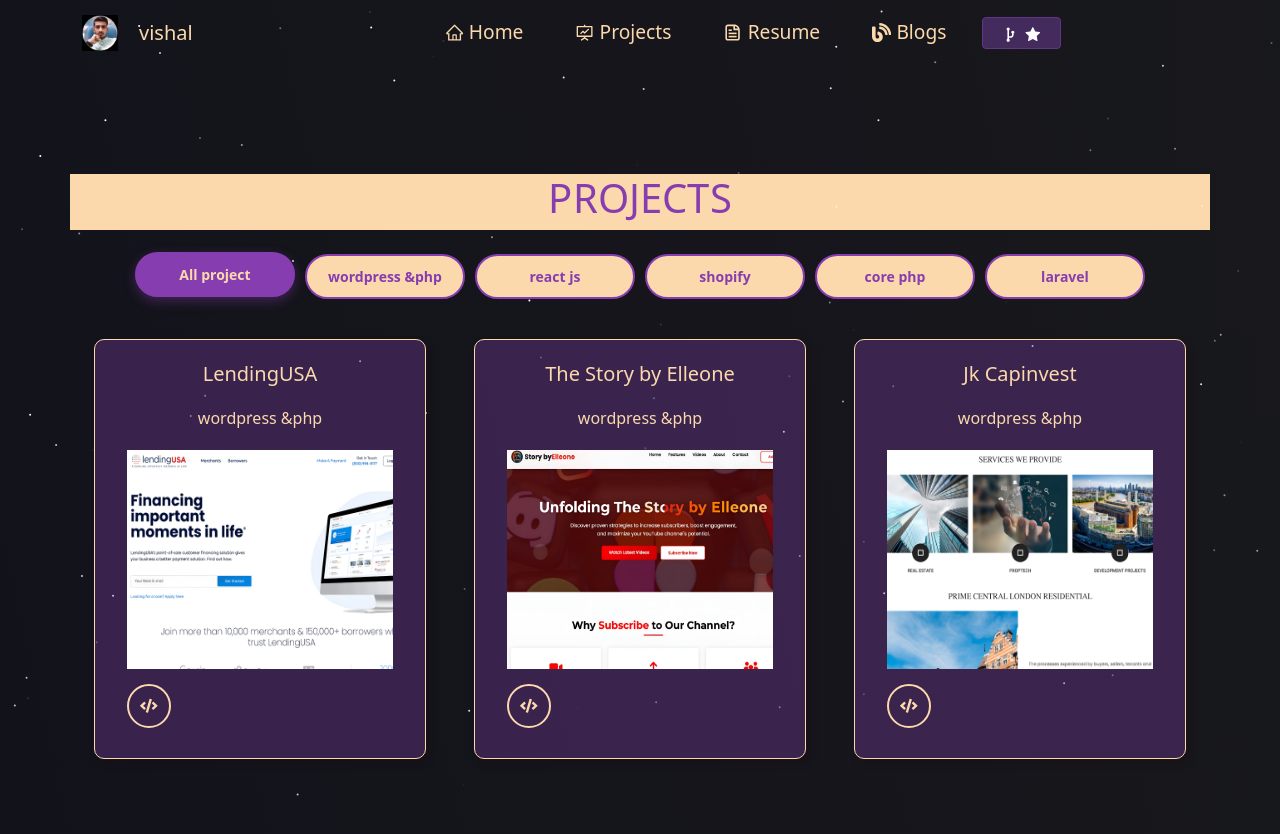
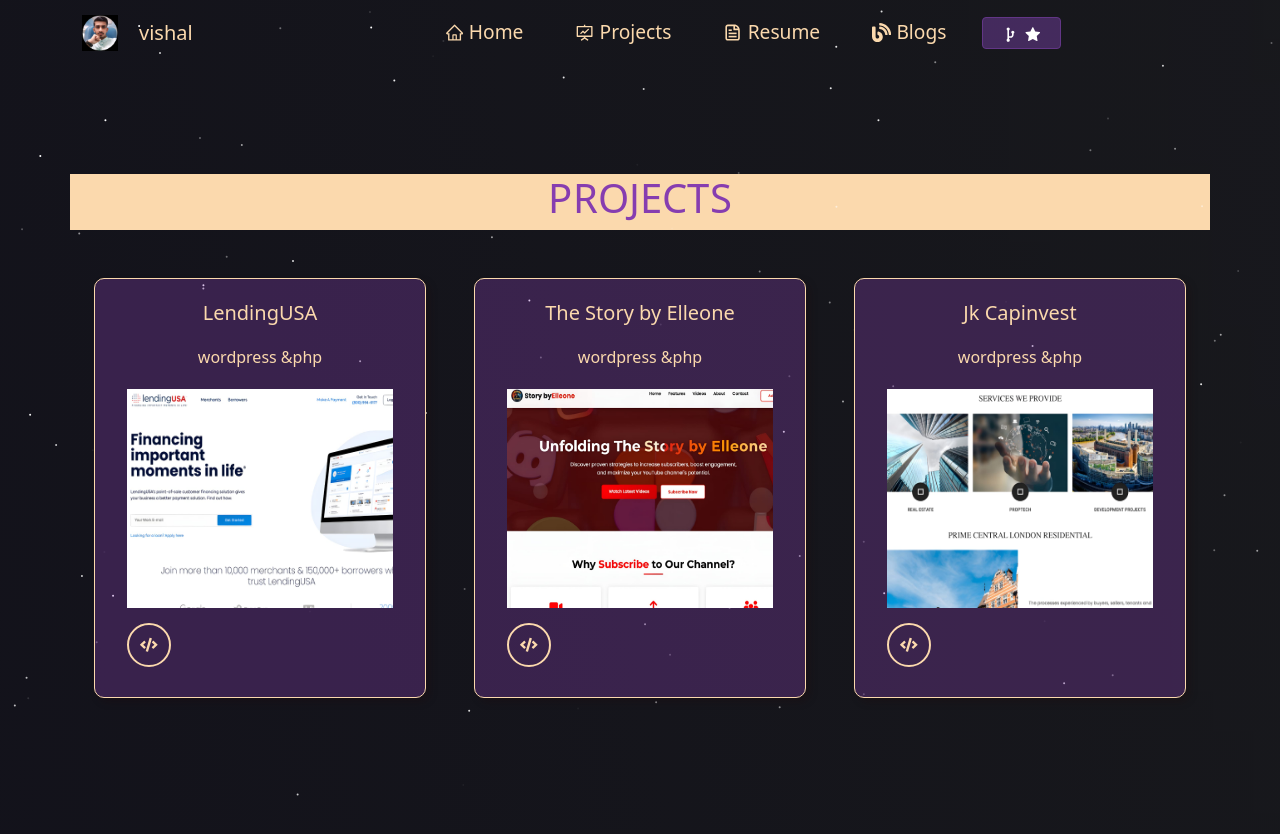
Before and after one commit to apit04726/Personal-Portfolio-main, a React (Create React App) app: page /projectspage in a window 1280 px wide. Shown: the top 834 px of the page. Built offline with nearby package versions, Linux system fonts and the light colour scheme.

Commit message:
feat: update project categories for consistency and improve pagination styling

```diff
--- a/src/pages/project_page/ProjectPage.js
+++ b/src/pages/project_page/ProjectPage.js
@@ -1,9 +1,10 @@
-import React, { useState, useEffect } from "react";
+import React from "react";
 import Particle from "../../Particle";
 import { Container, Row, Col } from "react-bootstrap";
 import Zoom from "react-reveal/Zoom";
 import { Fade } from "react-reveal";
 import { FaCode } from "react-icons/fa";
+import "./ProjectPage.css"; // Import a CSS file for pagination styling
 
 // Import all your project images
 import kasturi from "../../images/kasturi_jpg.jpeg";
@@ -102,7 +103,7 @@ const portfolioProjects = [
   },
   {
     image: nikko,
-    title: 'Bhartiya City Nikoo Garden Estate Sadahalli Bangalore',
+    title: 'Bhartiya City Nikoo Garden Sadahalli Bangalore',
     description: 'Advanced WordPress plugin for SEO and Php',
     category: 'wordpress &php',
     client: 'Real Estate and Woocommerce Client',
@@ -164,7 +165,7 @@ const portfolioProjects = [
     image: airbnb,
     title: 'Air Bnb',
     description: 'Application for e-commerce Payment Gateway',
-    category: 'react js',
+    category: 'React.js ',
     client: 'E-Shop',
     date: '10 June, 2024',
     url: 'https://www.airbnb.co.in/',
@@ -174,7 +175,7 @@ const portfolioProjects = [
     image: propty,
     title: 'Propty Co',
     description: 'Application for e-commerce Payment Gateway',
-    category: 'react js',
+    category: 'React.js ',
     client: 'E-Shop Propty Hunters',
     date: '10 Marce, 2025',
     url: 'https://www.propty.co/',
@@ -184,7 +185,7 @@ const portfolioProjects = [
     image: rvEstore,
     title: 'VShopEase',
     description: 'Application for e-commerce Payment Gateway',
-    category: 'react js',
+    category: 'React.js ',
     client: 'E-Shop Propty Hunters',
     date: '28 Marce, 2025',
     url: 'https://vshopease.vercel.app/',
@@ -194,7 +195,7 @@ const portfolioProjects = [
     image: goodee,
     title: 'Goodee World',
     description: 'Application for e-commerce Payment Gateway',
-    category: 'react js',
+    category: 'React.js ',
     client: 'E-Shop Woocommerce',
     date: '28 April, 2025',
     url: 'https://www.goodeeworld.com/',
@@ -204,7 +205,7 @@ const portfolioProjects = [
     image: kith,
     title: 'Kith',
     description: 'Custom Shopify theme for online store',
-    category: 'shopify',
+    category: 'Shopify',
     client: 'Online Retailer',
     date: '05 August, 2024',
     url: 'https://kith.com/',
@@ -214,7 +215,7 @@ const portfolioProjects = [
     image: allbirds,
     title: 'All Birds',
     description: 'Custom Shopify theme for online store',
-    category: 'shopify',
+    category: 'Shopify',
     client: 'Online Retailer',
     date: '05 Marce, 2025',
     url: 'https://www.allbirds.com/',
@@ -224,7 +225,7 @@ const portfolioProjects = [
     image: cowboy,
     title: 'Cowboy',
     description: 'Custom Shopify theme for online store',
-    category: 'shopify',
+    category: 'Shopify',
     client: 'Online Retailer',
     date: '14 Marce, 2025',
     url: 'https://cowboy.com/',
@@ -234,7 +235,7 @@ const portfolioProjects = [
     image: loveHealthy,
     title: 'Love Healthy',
     description: 'Branding website with custom CMS',
-    category: 'core php',
+    category: 'Core PHP',
     client: 'Brand Studio',
     date: '20 September, 2024',
     url: 'https://dev.digitize-info.com/php_projects/love-healthy/',
@@ -244,7 +245,7 @@ const portfolioProjects = [
     image: nikooPhase5,
     title: 'Nikoo Homes 5 Phase II',
     description: 'Branding website with custom CMS',
-    category: 'core php',
+    category: 'Core PHP',
     client: 'Real Estate - Bangalore',
     date: '20 Marce, 2025',
     url: 'https://nikoohome5.in/',
@@ -254,7 +255,7 @@ const portfolioProjects = [
     image: perfectHomz,
     title: 'Perfect Homz',
     description: 'Branding website with custom CMS',
-    category: 'core php',
+    category: 'Core PHP, Wordpress',
     client: 'Real Estate - Bangalore',
     date: '10 Marce, 2025',
     url: 'https://perfecthomz.com/',
@@ -264,7 +265,7 @@ const portfolioProjects = [
     image: miraLotha,
     title: 'Lodha Mirabelle Phase - IV',
     description: 'Branding website with custom CMS Html5',
-    category: 'core php',
+    category: 'Core PHP',
     client: 'Real Estate - Bangalore',
     date: '10 Marce, 2025',
     url: 'https://www.mirabelleproject.com/lodha-group/lodha-mirabelle-bangalore/',
@@ -274,7 +275,7 @@ const portfolioProjects = [
     image: mirebal,
     title: 'Lodha Mirabelle Phase - I',
     description: 'Branding website with custom CMS Html5',
-    category: 'core php',
+    category: 'Core PHP',
     client: 'Real Estate - Bangalore',
     date: '05 Marce, 2025',
     url: 'https://mirabelle-manyata-bangalore.com/',
@@ -284,7 +285,7 @@ const portfolioProjects = [
     image: tata1,
     title: 'TATA Carnatica Phase - I',
     description: 'Branding website with custom CMS Html5',
-    category: 'core php',
+    category: 'Core PHP',
     client: 'Real Estate - Bangalore',
     date: '05 Marce, 2025',
     url: 'https://tatacarnaticabangalore.in/',
@@ -294,7 +295,7 @@ const portfolioProjects = [
     image: tata3,
     title: 'TATA Carnatica Phase - III',
     description: 'Branding website with custom CMS Html5',
-    category: 'core php',
+    category: 'Core PHP',
     client: 'Real Estate - Bangalore',
     date: '05 Marce, 2025',
     url: 'https://www.thecarnatica.net.in/',
@@ -304,7 +305,7 @@ const portfolioProjects = [
     image: birla3,
     title: 'Birla Estates Trimaya Phase 3',
     description: 'Branding website with custom CMS Html5',
-    category: 'core php',
+    category: 'Core PHP',
     client: 'Real Estate - Bangalore',
     date: '28 Marce, 2025',
     url: 'https://birlahomes.in/trimaya/',
@@ -314,7 +315,7 @@ const portfolioProjects = [
     image: birla1,
     title: 'Birla Estates Trimaya Phase 1',
     description: 'Branding website with custom CMS Html5',
-    category: 'core php',
+    category: 'Core PHP',
     client: 'Real Estate - Bangalore',
     date: '29 Marce, 2025',
     url: 'https://birlatrimaya-devanahalli.com/',
@@ -324,7 +325,7 @@ const portfolioProjects = [
     image: dwarkesh,
     title: 'Shree Dwarkesh Enterprise',
     description: 'Book management system and Expanse Management with Laravel',
-    category: 'laravel',
+    category: 'Laravel',
     client: 'Finance Management',
     date: '12 December, 2024',
     url: 'https://dwarkeshenterprise.com/sde-admin/dashboard',
@@ -334,7 +335,7 @@ const portfolioProjects = [
     image: shivPetroleum,
     title: 'Shiv Petroleum ',
     description: 'Book management system and Expanse Management with Laravel',
-    category: 'laravel',
+    category: 'Laravel',
     client: 'Finance Management and Petrol Pump',
     date: '12 December, 2024',
     url: 'https://',
@@ -344,75 +345,14 @@ const portfolioProjects = [
     image: eventHub,
     title: ' EventHub',
     description: 'Book management system and Expanse Management with Laravel',
-    category: 'laravel',
+    category: 'Laravel Payment Gateway',
     client: 'Finance Management and Petrol Pump',
     date: '12 Marce, 2025',
     url: 'https://versapublish.com/',
     details: 'The Event Management System is a web and mobile-based application developed to simplify the process of planning, organizing, and executing events such as conferences, weddings, exhibitions'
   }
 ];
-
-const categories = ['All project', 'wordpress &php', 'react js', 'shopify', 'core php', 'laravel'];
-
 export default function ProjectPage() {
-  // Initialize active filter from localStorage (if available)
-  const [activeFilter, setActiveFilter] = useState(() => {
-    try {
-      return localStorage.getItem('activeFilter') || 'All project';
-    } catch (e) {
-      return 'All project';
-    }
-  });
-
-  const [filteredProjects, setFilteredProjects] = useState(portfolioProjects);
-  const [imagesLoaded, setImagesLoaded] = useState(false);
-
-  // Preload all images on component mount
-  useEffect(() => {
-    const preloadImages = () => {
-      const imagePromises = portfolioProjects.map(project => {
-        return new Promise((resolve, reject) => {
-          const img = new Image();
-          img.src = project.image;
-          img.onload = resolve;
-          img.onerror = resolve; // Resolve even if error to not block the app
-        });
-      });
-
-      Promise.all(imagePromises)
-        .then(() => {
-          setImagesLoaded(true);
-        })
-        .catch(() => {
-          setImagesLoaded(true); // Still set loaded even if some images fail
-        });
-    };
-
-    preloadImages();
-  }, []);
-
-  // Sync filteredProjects and persist activeFilter whenever it changes
-  useEffect(() => {
-    if (!activeFilter || activeFilter === 'All project') {
-      setFilteredProjects(portfolioProjects);
-    } else {
-      const filtered = portfolioProjects.filter(project =>
-        project.category && project.category.toString().trim().toLowerCase() === activeFilter.toString().trim().toLowerCase()
-      );
-      setFilteredProjects(filtered);
-    }
-
-    try {
-      localStorage.setItem('activeFilter', activeFilter);
-    } catch (e) {
-      // ignore write errors (e.g., private mode)
-    }
-  }, [activeFilter]);
-
-  const handleFilterClick = (category) => {
-    setActiveFilter(category);
-  };
-
   return (
     <section className="home-section">
       <Container fluid id="home">
@@ -427,32 +367,14 @@ export default function ProjectPage() {
               <h1 style={{ color: "rgb(134 61 176" }}>PROJECTS</h1>
             </Zoom>
           </div>
-
-          {/* Filter Buttons - Improved Design */}
-          <div className="text-center my-4">
-            <Fade bottom>
-              <div className="filter-buttons-container">
-                {categories.map((category, index) => (
-                  <button
-                    key={index}
-                    className={`filter-btn ${activeFilter === category ? 'active' : ''}`}
-                    onClick={() => handleFilterClick(category)}
-                  >
-                    {category}
-                  </button>
-                ))}
-              </div>
-            </Fade>
-          </div>
-
           <div>
             <div>
               <Container fluid className="certificate-section" id="about">
                 <Container>
                   <Row>
-                    <Col md={12} className="mt-3">
+                    <Col md={12} className="mt-5">
                       <Row className="g-5">
-                        {filteredProjects.map((project, index) => (
+                        {portfolioProjects.map((project, index) => (
                           <Col md={3} className="col-sm-12 col-md-4" key={index}>
                             <Fade bottom>
                               <div
@@ -469,14 +391,7 @@ export default function ProjectPage() {
                                   <h6 id={"first"} style={{ color: "#fbd9ad" }}>
                                     {project.category}
                                   </h6>
-                                  <img
-                                    src={project.image}
-                                    alt={project.title}
-                                    style={{
-                                      opacity: imagesLoaded ? 1 : 0,
-                                      transition: 'opacity 0.3s ease-in-out'
-                                    }}
-                                  />
+                                  <img src={project.image} alt={project.title} />
                                   <div className="project--showcaseBtn">
                                     <a
                                       href={project.url}
@@ -528,94 +443,6 @@ export default function ProjectPage() {
           </div>
         </Container>
       </Container>
-
-      <style jsx>{`
-        .filter-buttons-container {
-          display: flex;
-          flex-wrap: wrap;
-          justify-content: center;
-          gap: 10px;
-          padding: 0 15px;
-        }
-
-        .filter-btn {
-          background-color: #fbd9ad;
-          color: rgb(134 61 176);
-          border: 2px solid rgb(134 61 176);
-          border-radius: 25px;
-          font-weight: 600;
-          padding: 10px 20px;
-          cursor: pointer;
-          transition: all 0.3s ease;
-          font-size: 14px;
-          min-width: 120px;
-          flex: 1;
-          max-width: 160px;
-        }
-
-        .filter-btn:hover {
-          background-color: rgb(134 61 176);
-          color: #fbd9ad;
-          transform: translateY(-2px);
-          box-shadow: 0 4px 8px rgba(134, 61, 176, 0.3);
-        }
-
-        .filter-btn.active {
-          background-color: rgb(134 61 176);
-          color: #fbd9ad;
-          transform: translateY(-2px);
-          box-shadow: 0 4px 12px rgba(134, 61, 176, 0.4);
-        }
-
-        /* Mobile Responsive */
-        @media (max-width: 768px) {
-          .filter-buttons-container {
-            gap: 8px;
-            padding: 0 10px;
-          }
-
-          .filter-btn {
-            padding: 8px 16px;
-            font-size: 12px;
-            min-width: 100px;
-            max-width: 140px;
-            border-radius: 20px;
-          }
-        }
-
-        @media (max-width: 576px) {
-          .filter-buttons-container {
-            gap: 6px;
-          }
-
-          .filter-btn {
-            padding: 6px 12px;
-            font-size: 11px;
-            min-width: 90px;
-            max-width: 110px;
-            border-radius: 18px;
-          }
-        }
-
-        @media (max-width: 480px) {
-          .filter-buttons-container {
-            display: grid;
-            grid-template-columns: repeat(2, 1fr);
-            gap: 8px;
-            width: 100%;
-            max-width: 300px;
-            margin: 0 auto;
-          }
-
-          .filter-btn {
-            min-width: auto;
-            max-width: none;
-            width: 100%;
-            padding: 8px 12px;
-            font-size: 12px;
-          }
-        }
-      `}</style>
     </section>
   );
 }
```
